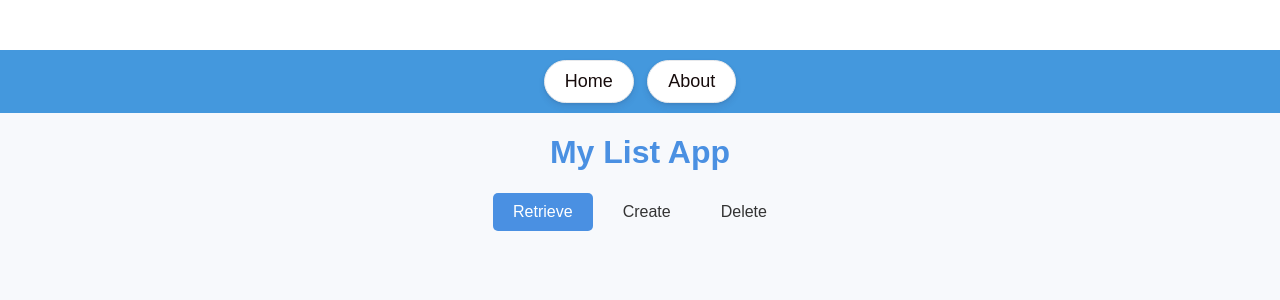
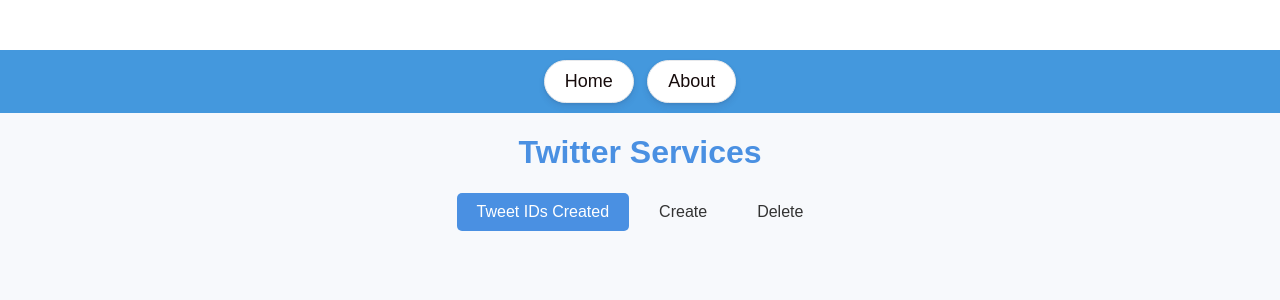
Before and after one commit to SJSU-MSSE/CMPE272-Twitter-Service, a React (Create React App) app in the folder twitter-ui/: page / in a window 1280 px wide. Shown: the top 300 px of the page. Built offline with nearby package versions, Linux system fonts and the light colour scheme.

Commit message:
Added Description/Authors

```diff
--- a/twitter-ui/src/App.js
+++ b/twitter-ui/src/App.js
@@ -6,7 +6,6 @@
 
   return (
     <div>
-
       <Router>
         <Routes>
             <Route path='/' element={<TwitterClientMainView />} />
--- a/twitter-ui/src/Views/TwitterClientMainView.js
+++ b/twitter-ui/src/Views/TwitterClientMainView.js
@@ -3,6 +3,14 @@
 import { createTweet, deleteTweet } from '../APIs/APIs';
 import Navbar from "./Navbar";
 
+
+/**
+ * Author: Ahmed Zaytoun
+ * The `TwitterClientMainView` function is a React component that renders a main view for a Twitter
+ * client application, allowing users to retrieve, create, and delete tweets.
+ * @returns The TwitterClientMainView component is returning a JSX element, which represents the
+ * structure and content of the component's UI.
+ */
 function TwitterClientMainView() {
     const [items, setItems] = useState([]);
     const [inputValue, setInputValue] = useState('');
@@ -44,7 +52,7 @@
     return (
         <div className="App">
         <Navbar> </Navbar>
-        <h1>My List App</h1>
+        <h1>Twitter Services</h1>
 
         {/* Segment Control */}
         <div className="segment-control">
@@ -52,7 +60,7 @@
                 onClick={() => {
                     setActiveSegment('retrieve');
                     setMessage("")}} >
-                Retrieve
+                Tweet IDs Created
             </div>
             <div  className={`segment-option ${activeSegment === 'create' ? 'active' : ''}`}
                 onClick={() => {
```
Also changed, not shown: twitter-ui/src/APIs/APIs.js (+8 -0 lines), twitter-ui/src/Views/AboutView.js (+7 -0 lines), twitter-ui/src/Views/HeaderView.js (+9 -0 lines), twitter-ui/src/Views/Navbar.js (+7 -0 lines).
